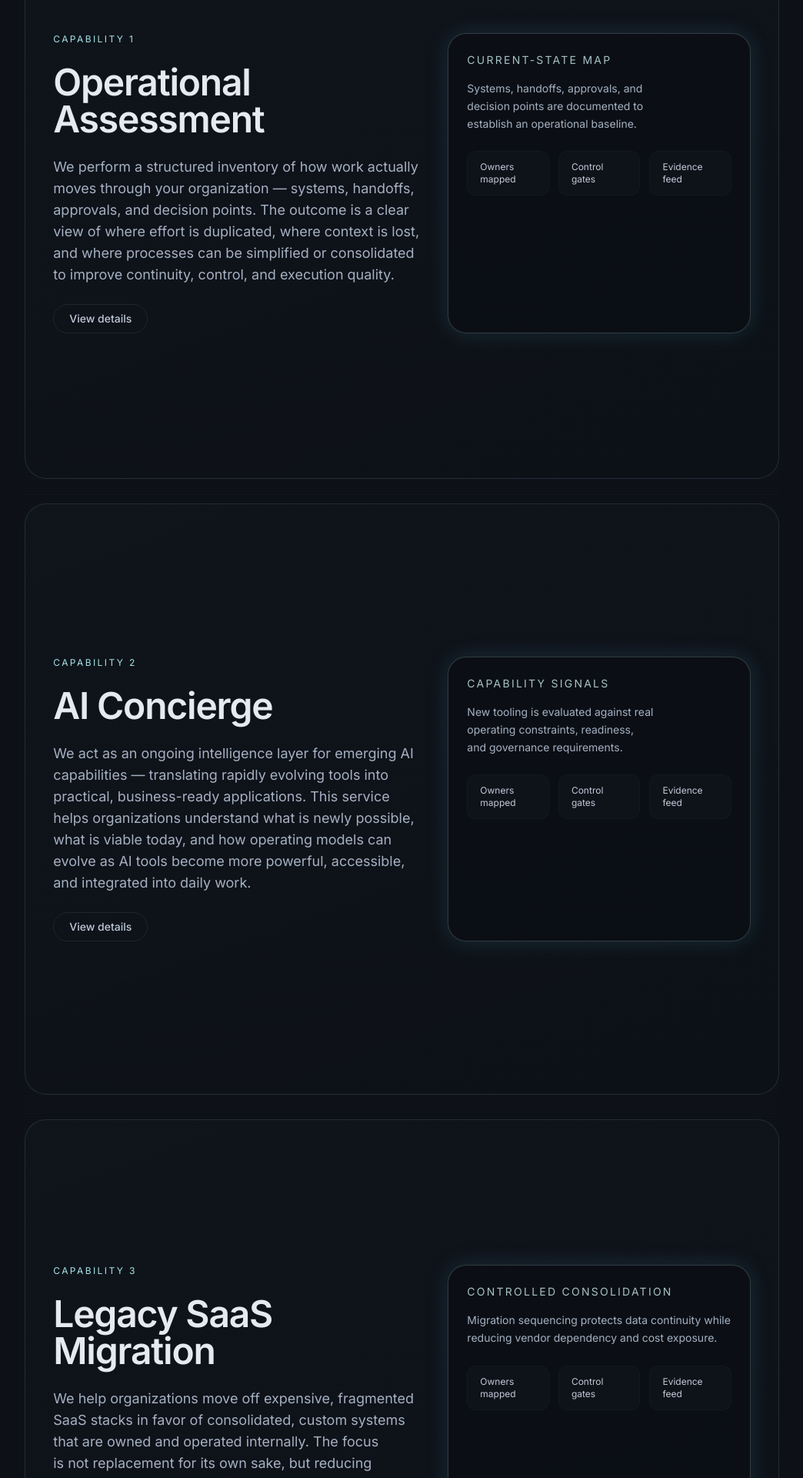
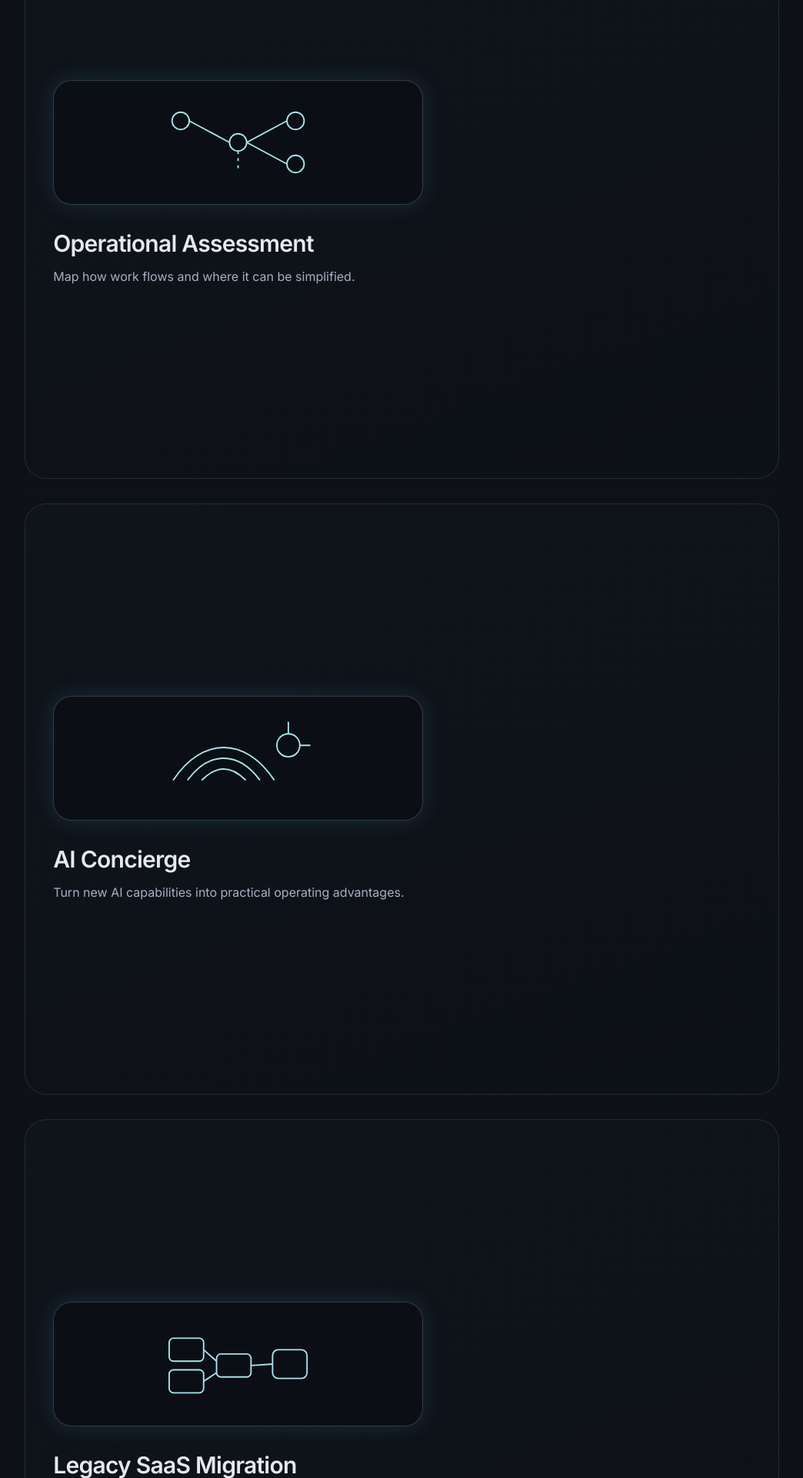
Before and after one commit to paulmalmquist/Consulting_site, a Next.js app: page / in a window 1280 px wide. Shown: the part 840-2760 px from the top of the page at 77% size, without its empty margins (235-1279 px from the left). Built offline with nearby package versions, Linux system fonts and the light colour scheme.

Commit message:
Update homepage cards and sidebar behavior

```diff
--- a/components/home/CapabilityScrollPanels.tsx
+++ b/components/home/CapabilityScrollPanels.tsx
@@ -1,6 +1,5 @@
 'use client';
 
-import Link from 'next/link';
 import { useEffect, useMemo, useRef, useState } from 'react';
 
 type CapabilityItem = {
@@ -13,33 +12,72 @@ type CapabilityScrollPanelsProps = {
 
 type CapabilityPanel = {
   title: string;
-  description: string;
-  visualTitle: string;
-  visualBody: string;
-  href: string;
+  sentence: string;
+  graphic: 'process' | 'signal' | 'merge';
 };
 
 const PANEL_CONTENT: Record<string, Omit<CapabilityPanel, 'title'>> = {
   'Operational Assessment': {
-    description:
-      'We perform a structured inventory of how work actually moves through your organization — systems, handoffs, approvals, and decision points. The outcome is a clear view of where effort is duplicated, where context is lost, and where processes can be simplified or consolidated to improve continuity, control, and execution quality.',
-    visualTitle: 'Current-State Map',
-    visualBody: 'Systems, handoffs, approvals, and decision points are documented to establish an operational baseline.',
-    href: '/services'
+    sentence: 'Map how work flows and where it can be simplified.',
+    graphic: 'process'
   },
   'AI Concierge': {
-    description:
-      'We act as an ongoing intelligence layer for emerging AI capabilities — translating rapidly evolving tools into practical, business-ready applications. This service helps organizations understand what is newly possible, what is viable today, and how operating models can evolve as AI tools become more powerful, accessible, and integrated into daily work.',
-    visualTitle: 'Capability Signals',
-    visualBody: 'New tooling is evaluated against real operating constraints, readiness, and governance requirements.',
-    href: '/services'
+    sentence: 'Turn new AI capabilities into practical operating advantages.',
+    graphic: 'signal'
   },
   'Legacy SaaS Migration': {
-    description:
-      'We help organizations move off expensive, fragmented SaaS stacks in favor of consolidated, custom systems that are owned and operated internally. The focus is not replacement for its own sake, but reducing long-term cost, dependency, and complexity while preserving data continuity and institutional knowledge.',
-    visualTitle: 'Controlled Consolidation',
-    visualBody: 'Migration sequencing protects data continuity while reducing vendor dependency and cost exposure.',
-    href: '/services'
+    sentence: 'Consolidate costly SaaS sprawl into an internal system you control.',
+    graphic: 'merge'
+  }
+};
+
+const GRAPHIC_STYLES = 'h-28 w-full text-cyan-200';
+
+const renderGraphic = (variant: CapabilityPanel['graphic']) => {
+  switch (variant) {
+    case 'process':
+      return (
+        <svg viewBox="0 0 240 120" className={GRAPHIC_STYLES} aria-hidden="true">
+          <g fill="none" stroke="currentColor" strokeWidth="2">
+            <circle cx="40" cy="30" r="12" />
+            <circle cx="120" cy="60" r="12" />
+            <circle cx="200" cy="30" r="12" />
+            <circle cx="200" cy="90" r="12" />
+            <path d="M52 30 L108 60" />
+            <path d="M132 60 L188 30" />
+            <path d="M132 60 L188 90" />
+            <path d="M120 72 L120 102" strokeDasharray="4 6" />
+          </g>
+        </svg>
+      );
+    case 'signal':
+      return (
+        <svg viewBox="0 0 240 120" className={GRAPHIC_STYLES} aria-hidden="true">
+          <g fill="none" stroke="currentColor" strokeWidth="2" strokeLinecap="round">
+            <path d="M30 90 C70 30, 130 30, 170 90" />
+            <path d="M50 90 C80 50, 120 50, 150 90" />
+            <path d="M70 90 C90 70, 110 70, 130 90" />
+            <circle cx="190" cy="42" r="16" />
+            <path d="M190 26 L190 10" />
+            <path d="M206 42 L220 42" />
+          </g>
+        </svg>
+      );
+    case 'merge':
+    default:
+      return (
+        <svg viewBox="0 0 240 120" className={GRAPHIC_STYLES} aria-hidden="true">
+          <g fill="none" stroke="currentColor" strokeWidth="2" strokeLinejoin="round">
+            <rect x="24" y="24" width="48" height="32" rx="6" />
+            <rect x="24" y="68" width="48" height="32" rx="6" />
+            <rect x="90" y="46" width="48" height="32" rx="6" />
+            <rect x="168" y="40" width="48" height="40" rx="8" />
+            <path d="M72 40 L90 56" />
+            <path d="M72 84 L90 72" />
+            <path d="M138 62 L168 60" />
+          </g>
+        </svg>
+      );
   }
 };
 
@@ -49,10 +87,8 @@ export function CapabilityScrollPanels({ items }: CapabilityScrollPanelsProps) {
     // For future cards, add a matching title key in `PANEL_CONTENT` above with the desired copy.
     return items.map((item) => {
       const content = PANEL_CONTENT[item.title] ?? {
-        description: 'Deliver one focused capability with clear ownership, controls, and measurable outcomes.',
-        visualTitle: 'Capability Snapshot',
-        visualBody: 'A concise operational view of ownership, controls, and decision flow.',
-        href: '/services'
+        sentence: 'Deliver one focused capability with clear ownership, controls, and measurable outcomes.',
+        graphic: 'process'
       };
 
       return {
@@ -108,27 +144,13 @@ export function CapabilityScrollPanels({ items }: CapabilityScrollPanelsProps) {
               className="nv-snap-panel"
             >
               <div className={`nv-panel-shell ${isVisible ? 'nv-panel-shell--visible' : ''}`}>
-                <div className="space-y-5 lg:space-y-6">
-                  <p className="text-xs uppercase tracking-[0.2em] text-cyan-200">Capability {index + 1}</p>
-                  <h2 className="text-3xl font-semibold tracking-tight text-white md:text-5xl">{panel.title}</h2>
-                  <p className="max-w-2xl text-base leading-relaxed text-slate-300 md:text-lg">{panel.description}</p>
-                  <Link
-                    href={panel.href}
-                    className="inline-flex rounded-full border border-slate-700 px-5 py-2 text-sm font-medium text-slate-200 transition hover:border-cyan-200/50 hover:text-white"
-                  >
-                    View details
-                  </Link>
-                </div>
-
-                <div className="rounded-3xl border border-cyan-100/20 bg-slate-950/70 p-6 shadow-[0_0_30px_rgba(94,203,255,0.14)]">
-                  <div className="space-y-4">
-                    <p className="text-sm uppercase tracking-[0.16em] text-cyan-100/80">{panel.visualTitle}</p>
-                    <p className="text-sm leading-relaxed text-slate-300">{panel.visualBody}</p>
+                <div className="flex flex-col gap-6 lg:gap-8">
+                  <div className="rounded-3xl border border-cyan-100/20 bg-slate-950/70 p-6 shadow-[0_0_30px_rgba(94,203,255,0.14)]">
+                    {renderGraphic(panel.graphic)}
                   </div>
-                  <div className="mt-6 grid gap-3 sm:grid-cols-3">
-                    <div className="rounded-xl border border-slate-800/80 bg-slate-900/70 px-4 py-3 text-xs text-slate-200">Owners mapped</div>
-                    <div className="rounded-xl border border-slate-800/80 bg-slate-900/70 px-4 py-3 text-xs text-slate-200">Control gates</div>
-                    <div className="rounded-xl border border-slate-800/80 bg-slate-900/70 px-4 py-3 text-xs text-slate-200">Evidence feed</div>
+                  <div className="space-y-3">
+                    <h2 className="text-2xl font-semibold tracking-tight text-white md:text-3xl">{panel.title}</h2>
+                    <p className="text-base leading-relaxed text-slate-300">{panel.sentence}</p>
                   </div>
                 </div>
               </div>
--- a/components/layout/SidebarNav.tsx
+++ b/components/layout/SidebarNav.tsx
@@ -100,6 +100,10 @@ export function SidebarNav({ isCollapsed, toggleCollapsed, drawerOpen, setDrawer
                     <Link
                       key={item.href}
                       href={item.href}
+                      onClick={() => {
+                        // Close the mobile drawer after navigation to avoid stuck overlays.
+                        setDrawerOpen(false);
+                      }}
                       className={cn(
                         'flex items-center gap-3 rounded-lg px-3 py-2 text-sm transition',
                         active
@@ -124,6 +128,7 @@ export function SidebarNav({ isCollapsed, toggleCollapsed, drawerOpen, setDrawer
           <p className={cn(isCollapsed && 'sr-only')}>Ready to talk?</p>
           <Link
             href="/contact"
+            onClick={() => setDrawerOpen(false)}
             className="mt-2 inline-flex w-full items-center justify-center rounded-lg border border-cyan-300/30 bg-slate-900/70 px-3 py-2 text-xs font-semibold text-cyan-100 transition hover:border-cyan-200/60 hover:bg-cyan-200/10"
           >
             Book intro
--- a/components/layout/Topbar.tsx
+++ b/components/layout/Topbar.tsx
@@ -39,7 +39,7 @@ export function Topbar({ openSearch, setDrawerOpen }: TopbarProps) {
         <div className="hidden md:block" />
         <nav className="grid grid-cols-4 gap-2 md:hidden">
           {[
-            { label: 'Overview', href: '#overview', icon: House },
+            { label: 'Overview', href: '/', icon: House },
             { label: 'Services', href: '/services', icon: BriefcaseBusiness },
             { label: 'Book a call', href: '/contact', icon: CalendarDays },
             { label: 'Docs', href: '/docs', icon: Folder }
```
Also changed, not shown: components/layout/LayoutShell.tsx (+52 -1 lines).
